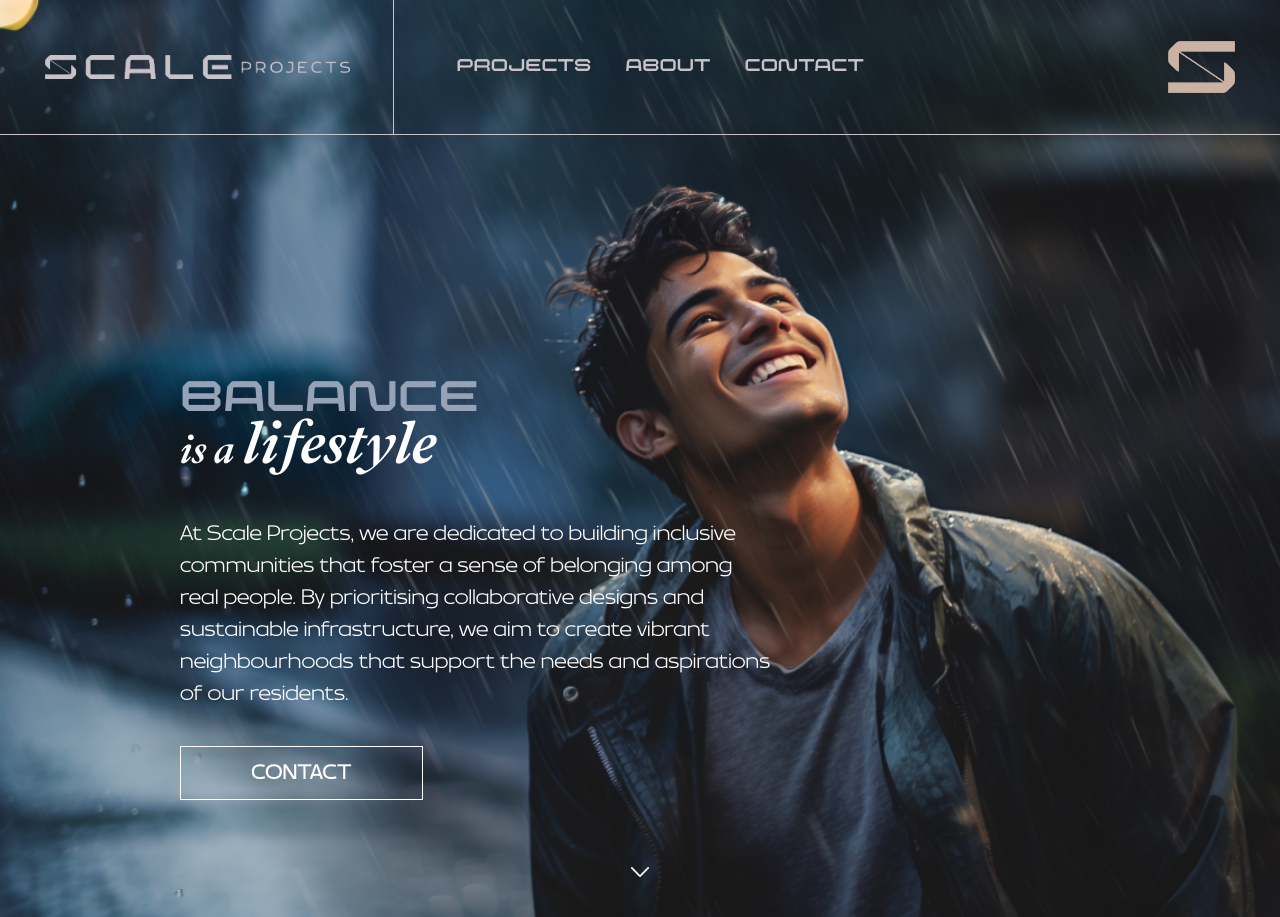
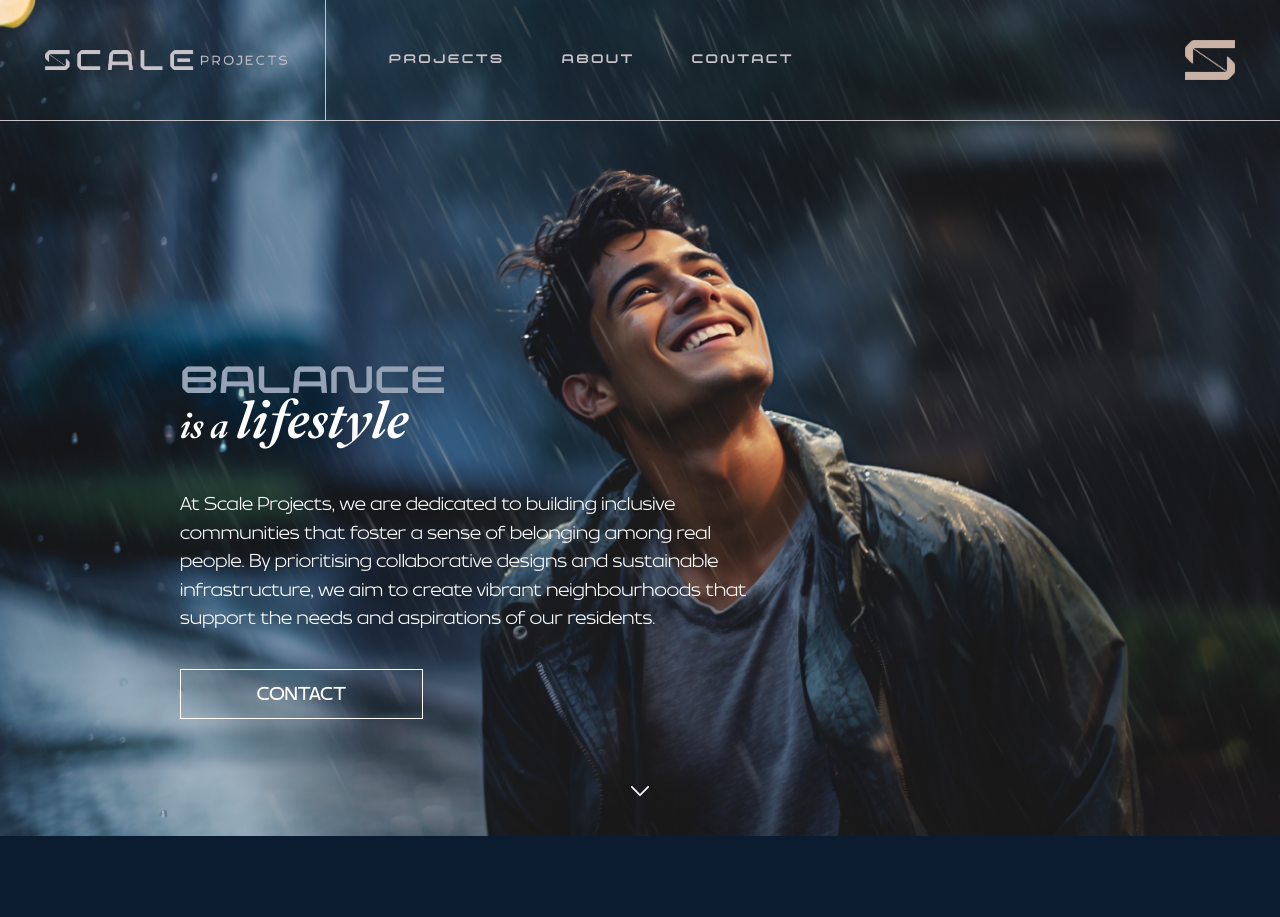
Before and after one commit to rickdrumond/scaco, a website built with Parcel: page src/index.html in a window 1280 px wide. Shown: the top 917 px of the page. Built offline with nearby package versions, Linux system fonts and the light colour scheme; what tailwind-hamburgers would draw is missing.

Commit message:
(almost) pixel perfect header

```diff
--- a/src/style/base/fonts.scss
+++ b/src/style/base/fonts.scss
@@ -55,7 +55,7 @@ $ff-brinnan: "Brinnan-Regular", Helvetica, Arial, sans-serif;
 $ff-winkell: "Winkell-SuperWide", Helvetica, Arial, sans-serif;
 
 html {
-  font-size: 16pt;
+  font-size: 19px;
   font-family: $ff-brinnan-light;
 }
 
--- a/src/style/base/sizes.scss
+++ b/src/style/base/sizes.scss
@@ -1,4 +1,4 @@
-$header-height: 135px;
+$header-height: 121px;
 $content-spacing: 36px;
 $content-max-width: 1203px;
 
@@ -12,4 +12,4 @@ $lg-v-spacing: 98px;
 $lg-h-spacing: 180px;
 
 $header-h-spacing: 45px;
-$s-logo-width: 108px;
+$s-logo-width: 72px;
--- a/src/style/components/header.scss
+++ b/src/style/components/header.scss
@@ -23,7 +23,7 @@ header {
     align-items: center;
 
     img {
-      width: 495px;
+      width: 350px;
     }
   }
 
@@ -52,7 +52,8 @@ header {
     border-top: 1px solid $logo-gray;
     background-color: $dark-blue;
     font-family: $ff-winkell;
-    font-size: 0.8em;
+    font-size: 0.65rem;
+    letter-spacing: 0.12rem;
 
     position: absolute;
     top: 135px;
@@ -80,7 +81,8 @@ header {
       display: flex;
       flex-direction: column;
       align-items: center;
-      gap: 2em;
+      gap: 3rem;
+      margin-right: 3rem;
 
       @screen md {
         flex-direction: row;
```
